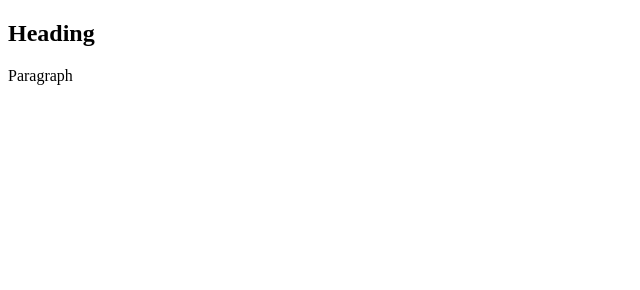
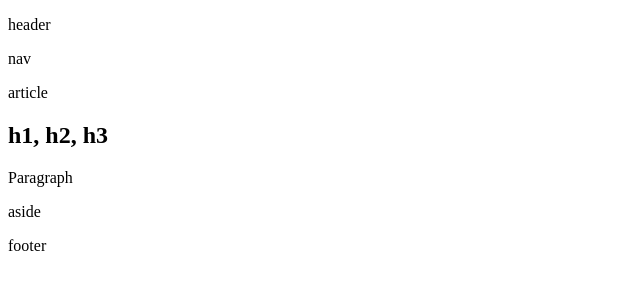
Before and after one commit to JayMFrimmel/intro-wireframe, a plain HTML site: page index.html in a window 1280 px wide. Shown: the whole page, without its empty margins (0-640 px from the left). Drawn offline with Linux system fonts and the light colour scheme.

Commit message:
added mor info

```diff
--- a/index.html
+++ b/index.html
@@ -8,25 +8,28 @@
 
 <body>
 	<header>
-
+		<p>header</p>
 	</header>
 
 	<nav>
-
+		<p>nav</p>
 	</nav>
-
-	<aside>
-
-	</aside>
 
 	<section>
 		<article>
-			<h2>Heading</h2>
-			<p>Paragraph</p>
+			<p>article</p>
+				<h2>h1, h2, h3</h2>
+					<p>Paragraph</p>
 		</article>
 	</section>
 
+	<aside>
+		<p>aside</p>
+	</aside>
 
+	<footer>
+		<p>footer</p>
+	</footer>
 
 </body>
 </html>
```
